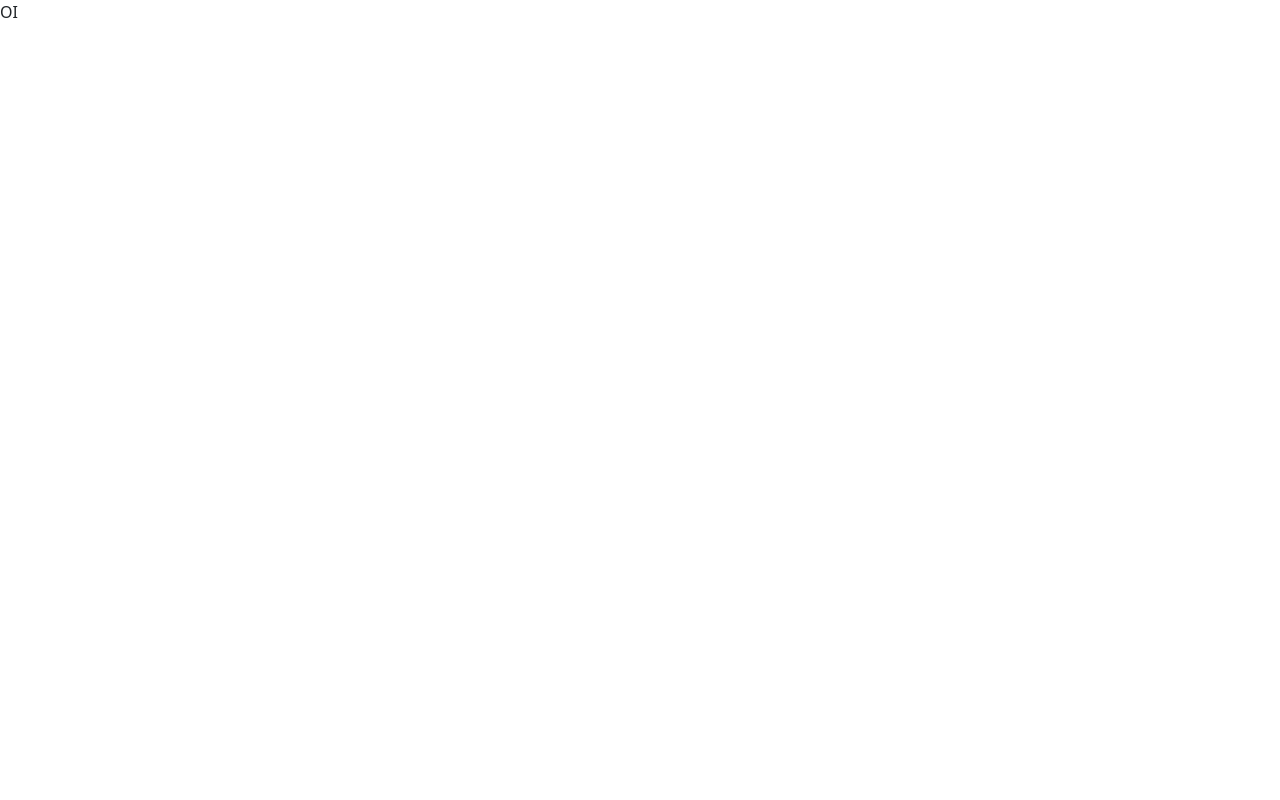
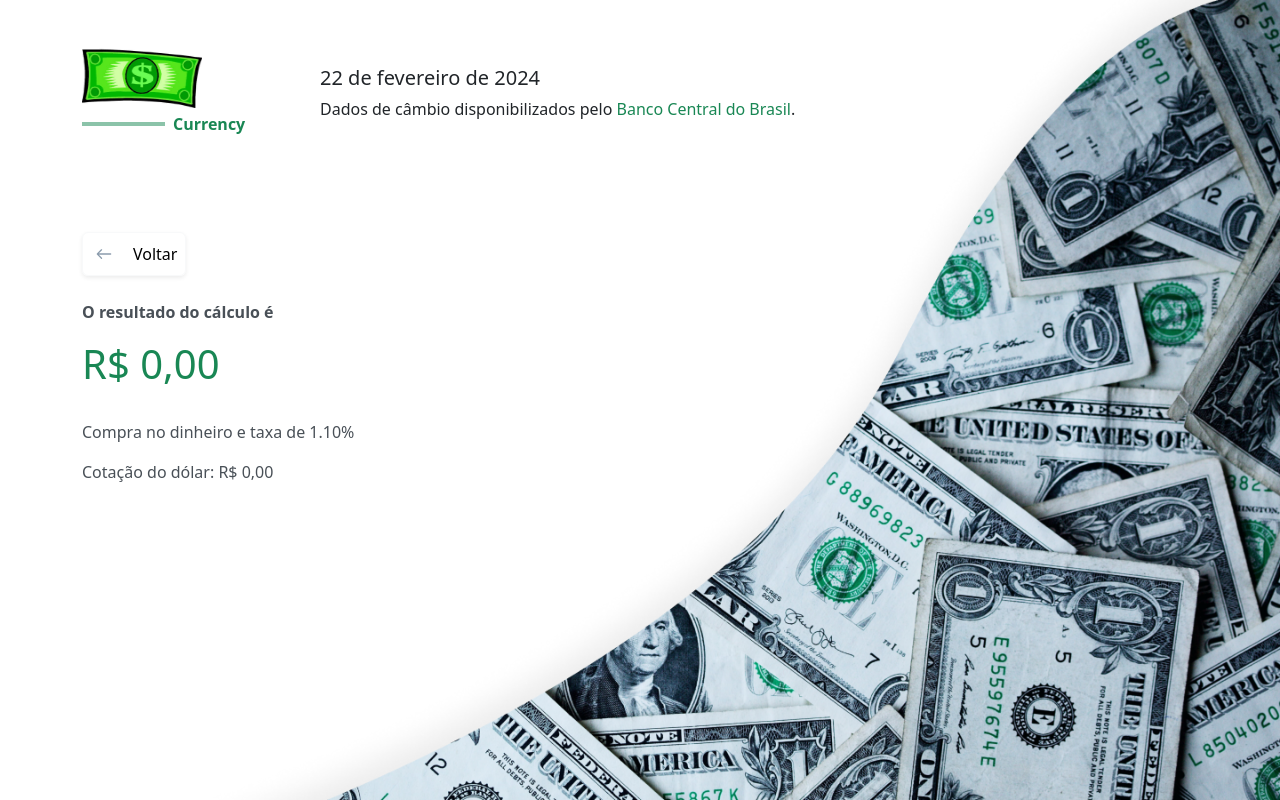
Before and after one commit to pricarrenho/conversao-moeda, a React (Vite) app: page /result in a window 1280 px wide. Built offline with nearby package versions, Linux system fonts and the light colour scheme.

Commit message:
feat: test route result

```diff
--- a/src/page/Result/index.tsx
+++ b/src/page/Result/index.tsx
@@ -1,49 +1,48 @@
-// import { Header } from "../../components/Header";
-// import { Button } from "../../components/Button";
-// import { formattedPrice } from "../../utils/formattedPrice";
-// import { useResult } from "./useResult";
+import { Header } from "../../components/Header";
+import { Button } from "../../components/Button";
+import { formattedPrice } from "../../utils/formattedPrice";
+import { useResult } from "./useResult";
 
 export function Result() {
-  // const { handleBackToStart, totalValue, valueDollar, name, taxa } =
-  //   useResult();
+  const { handleBackToStart, totalValue, valueDollar, name, taxa } =
+    useResult();
 
   return (
-    <div>OI</div>
-    // <div className="background-default">
-    //   <div className="container d-flex flex-column gap-2 gap-lg-5 pt-5">
-    //     <Header />
+    <div className="background-default">
+      <div className="container d-flex flex-column gap-2 gap-lg-5 pt-5">
+        <Header />
 
-    //     <main className="d-flex flex-column gap-4 mt-5">
-    //       <Button
-    //         styleType="btn-light shadow-sm bg-transparent"
-    //         icon="arrowLeft"
-    //         onClick={handleBackToStart}
-    //       >
-    //         Voltar
-    //       </Button>
+        <main className="d-flex flex-column gap-4 mt-5">
+          <Button
+            styleType="btn-light shadow-sm bg-transparent"
+            icon="arrowLeft"
+            onClick={handleBackToStart}
+          >
+            Voltar
+          </Button>
 
-    //       <div>
-    //         <p className="text-light-emphasis fw-bolder">
-    //           O resultado do cálculo é
-    //         </p>
+          <div>
+            <p className="text-light-emphasis fw-bolder">
+              O resultado do cálculo é
+            </p>
 
-    //         <h2 className="fw-medium fs-1 text-success">
-    //           {formattedPrice(totalValue)}
-    //         </h2>
-    //       </div>
+            <h2 className="fw-medium fs-1 text-success">
+              {formattedPrice(totalValue)}
+            </h2>
+          </div>
 
-    //       <div>
-    //         <p className="text-light-emphasis">
-    //           Compra no <span className="fw-medium">{name}</span> e taxa de{" "}
-    //           <span className="fw-medium">{taxa}</span>
-    //         </p>
-    //         <p className="text-light-emphasis">
-    //           <span className="fw-medium">Cotação do dólar: </span>
-    //           {formattedPrice(valueDollar)}
-    //         </p>
-    //       </div>
-    //     </main>
-    //   </div>
-    // </div>
+          <div>
+            <p className="text-light-emphasis">
+              Compra no <span className="fw-medium">{name}</span> e taxa de{" "}
+              <span className="fw-medium">{taxa}</span>
+            </p>
+            <p className="text-light-emphasis">
+              <span className="fw-medium">Cotação do dólar: </span>
+              {formattedPrice(valueDollar)}
+            </p>
+          </div>
+        </main>
+      </div>
+    </div>
   );
 }
```
